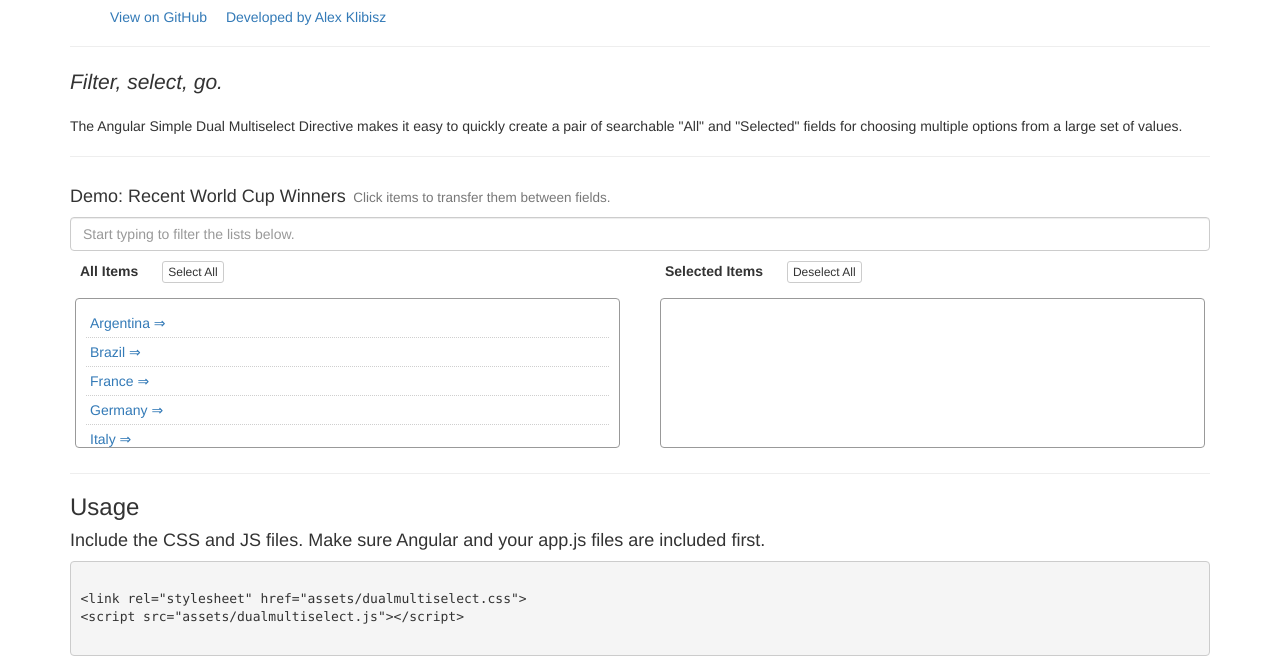
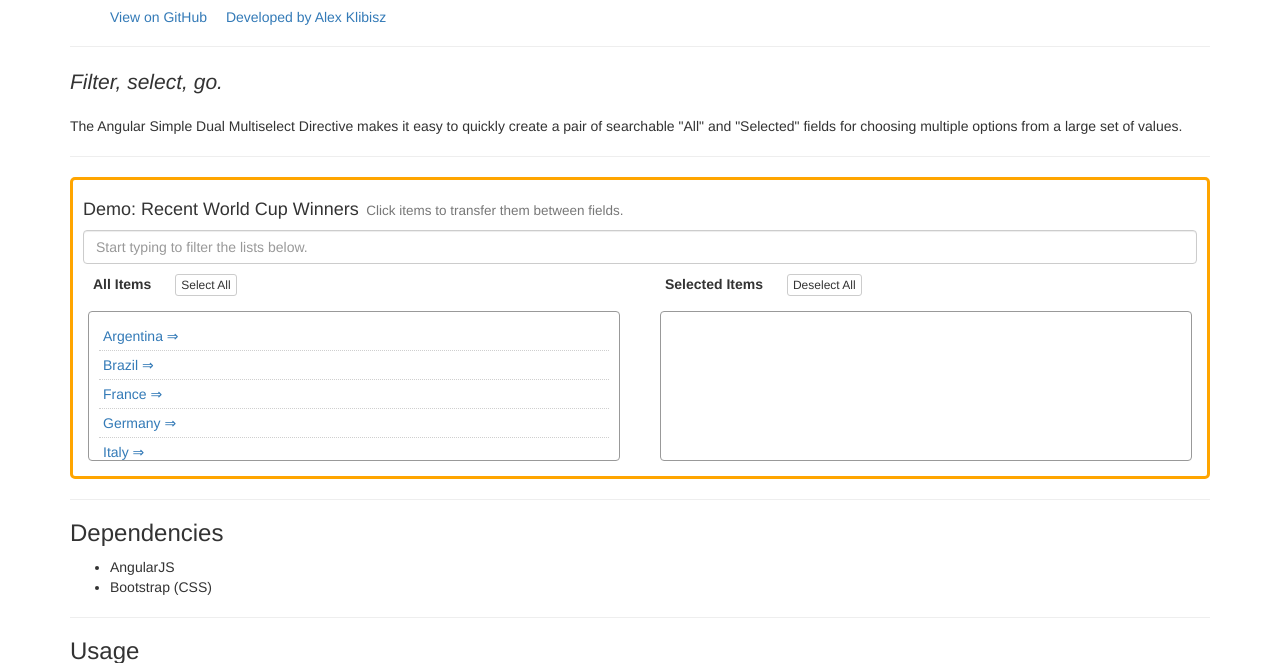
Before and after one commit to alexklibisz/angular-dual-multiselect-directive, a plain HTML site: page index.html in a window 1280 px wide. Shown: the part 76-739 px from the top of the page. Drawn offline with nearby package versions, Linux system fonts and the light colour scheme.

Commit message:
added orange border for demo

```diff
--- a/assets/demo.css
+++ b/assets/demo.css
@@ -6,3 +6,9 @@
 	display: inline;
 	margin-right: 15px;
 }
+
+.demo {
+	padding: 10px;
+	border: 3px solid orange;
+	border-radius: 5px;
+}
--- a/index.html
+++ b/index.html
@@ -30,8 +30,17 @@
 			"All" and "Selected" fields for choosing multiple options from a large set of values.</p>
 		<hr/>
 
- 		<dualmultiselect options="demoOptions">
-		</dualmultiselect>
+		<div class="demo">
+			<dualmultiselect options="demoOptions">
+			</dualmultiselect>
+		</div>
+		<hr/>
+
+		<h3>Dependencies</h3>
+		<ul>
+			<li>AngularJS</li>
+			<li>Bootstrap (CSS)</li>
+		</ul>
 		<hr/>
 
 		<a name="usage"></a>
```
